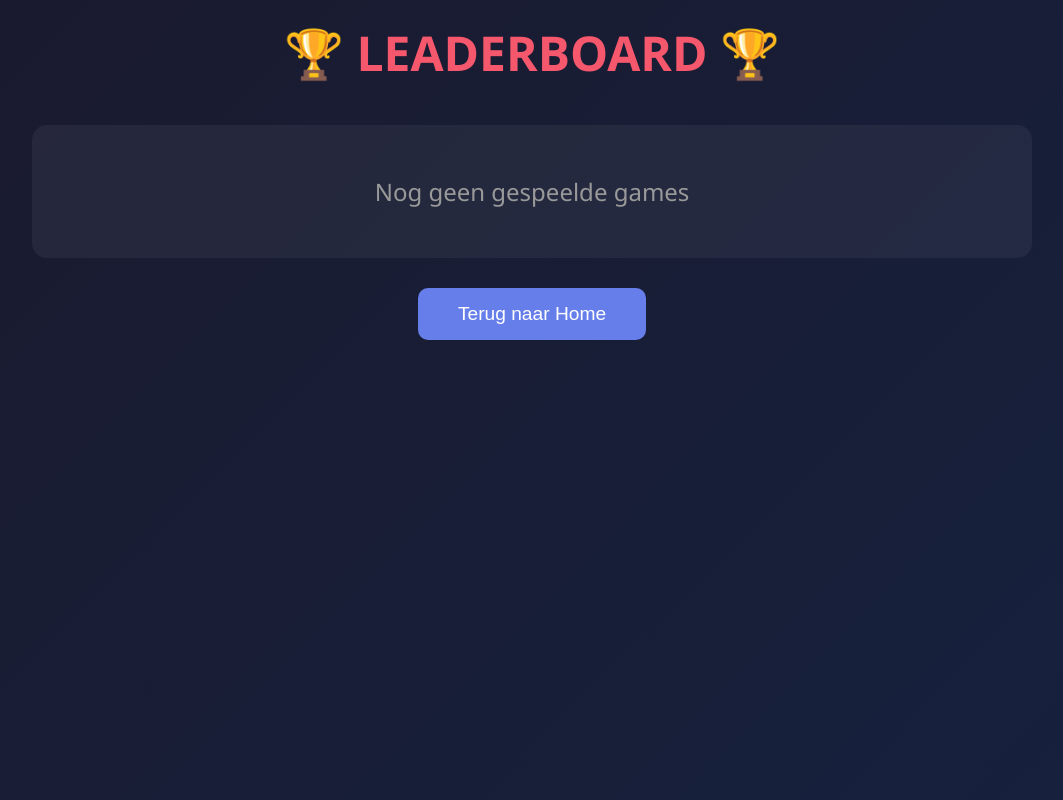
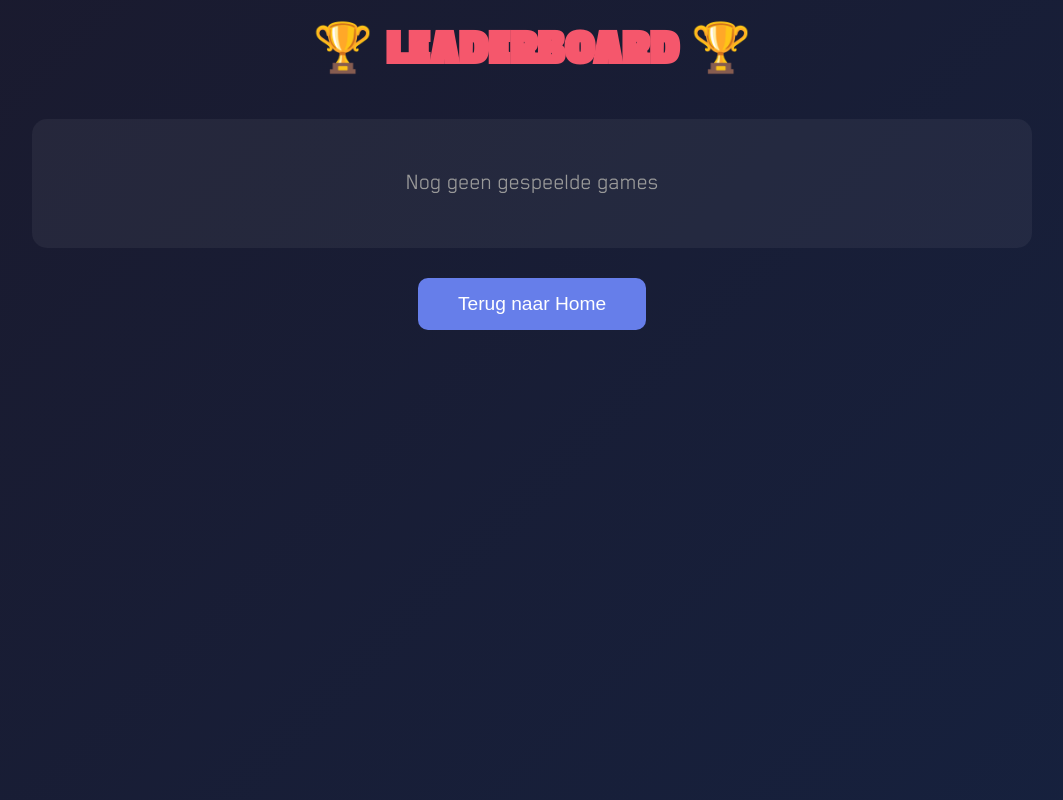
Before and after one commit to thijsjochems/another-dimension-pbig, a Flask app: page /leaderboard in a window 1280 px wide. Shown: the whole page, without its empty margins (108-1171 px from the left). Run offline with Flask 3, Linux system fonts and the light colour scheme; data that the repository does not hold is empty; parts of the project's set-up code (start-up, migrations or seed data) failed here and were passed over.

Commit message:
Add Another Dimension brand fonts (Wosker + Blender) and update all templates

```diff
--- /dev/null
+++ b/static/fonts.css
@@ -0,0 +1,54 @@
+/* Another Dimension Brand Fonts */
+
+@font-face {
+    font-family: 'Wosker';
+    src: url('/static/fonts/Wosker.ttf') format('truetype');
+    font-weight: normal;
+    font-style: normal;
+    font-display: swap;
+}
+
+@font-face {
+    font-family: 'Blender';
+    src: url('/static/fonts/Blender-Book.ttf') format('truetype');
+    font-weight: normal;
+    font-style: normal;
+    font-display: swap;
+}
+
+@font-face {
+    font-family: 'Blender';
+    src: url('/static/fonts/Blender-Medium.ttf') format('truetype');
+    font-weight: 500;
+    font-style: normal;
+    font-display: swap;
+}
+
+@font-face {
+    font-family: 'Blender';
+    src: url('/static/fonts/Blender-Medium.ttf') format('truetype');
+    font-weight: bold;
+    font-style: normal;
+    font-display: swap;
+}
+
+/* Apply fonts globally */
+:root {
+    --font-heading: 'Wosker', sans-serif;
+    --font-body: 'Blender', sans-serif;
+}
+
+body {
+    font-family: var(--font-body);
+}
+
+h1, h2, h3, h4, h5, h6,
+.heading {
+    font-family: var(--font-heading);
+}
+
+strong, b,
+.bold {
+    font-family: var(--font-body);
+    font-weight: 500;
+}
--- a/templates/game.html
+++ b/templates/game.html
@@ -4,6 +4,7 @@
     <meta charset="UTF-8">
     <meta name="viewport" content="width=device-width, initial-scale=1.0">
     <title>Murder Mystery Game</title>
+    <link rel="stylesheet" href="/static/fonts.css">
     <style>
         /* === COLOR PALETTE === */
         :root {
@@ -22,7 +23,7 @@
         }
 
         body {
-            font-family: 'Courier New', Courier, monospace;
+            font-family: var(--font-body);
             background-color: var(--color-bg);
             min-height: 100vh;
             color: var(--color-primary);
--- a/templates/index.html
+++ b/templates/index.html
@@ -4,6 +4,7 @@
     <meta charset="UTF-8">
     <meta name="viewport" content="width=device-width, initial-scale=1.0">
     <title>Another Dimension - Beurs Stand</title>
+    <link rel="stylesheet" href="/static/fonts.css">
     <style>
         * {
             margin: 0;
@@ -12,7 +13,7 @@
         }
 
         body {
-            font-family: 'Segoe UI', Tahoma, Geneva, Verdana, sans-serif;
+            font-family: var(--font-body);
             background: linear-gradient(135deg, #667eea 0%, #764ba2 100%);
             min-height: 100vh;
             display: flex;
@@ -36,6 +37,7 @@
         }
 
         h1 {
+            font-family: var(--font-heading);
             color: #333;
             text-align: center;
             margin-bottom: 40px;
--- a/templates/leaderboard.html
+++ b/templates/leaderboard.html
@@ -4,6 +4,7 @@
     <meta charset="UTF-8">
     <meta name="viewport" content="width=device-width, initial-scale=1.0">
     <title>Leaderboard - Murder Mystery</title>
+    <link rel="stylesheet" href="/static/fonts.css">
     <style>
         * {
             margin: 0;
@@ -12,7 +13,7 @@
         }
 
         body {
-            font-family: 'Segoe UI', Tahoma, Geneva, Verdana, sans-serif;
+            font-family: var(--font-body);
             background: linear-gradient(135deg, #1a1a2e 0%, #16213e 100%);
             min-height: 100vh;
             color: white;
@@ -25,6 +26,7 @@
         }
 
         h1 {
+            font-family: var(--font-heading);
             text-align: center;
             font-size: 3rem;
             color: #f5576c;
```
Also changed, not shown: chat-interface.html (+30 -1 lines), static/fonts/Blender-Book.ttf (added), static/fonts/Blender-Medium.ttf (added), static/fonts/Wosker.ttf (added), 1 other file.
